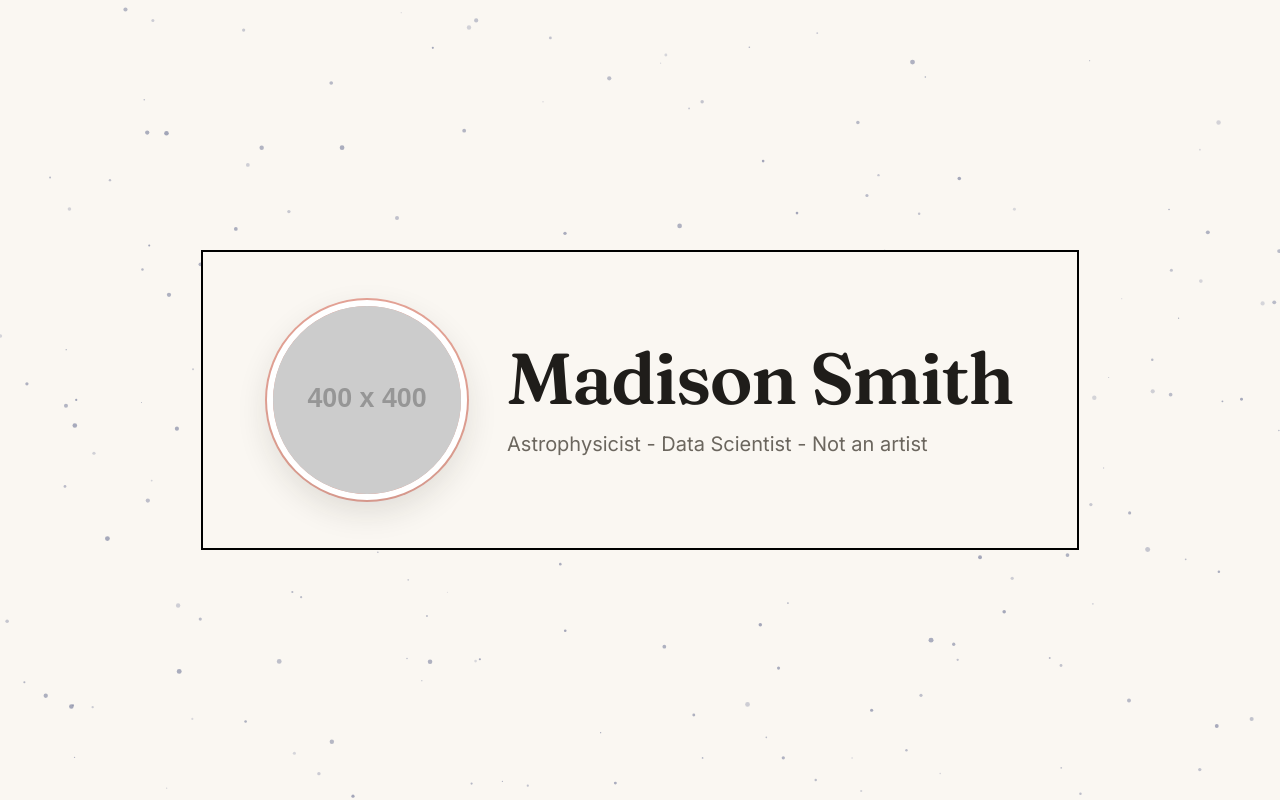
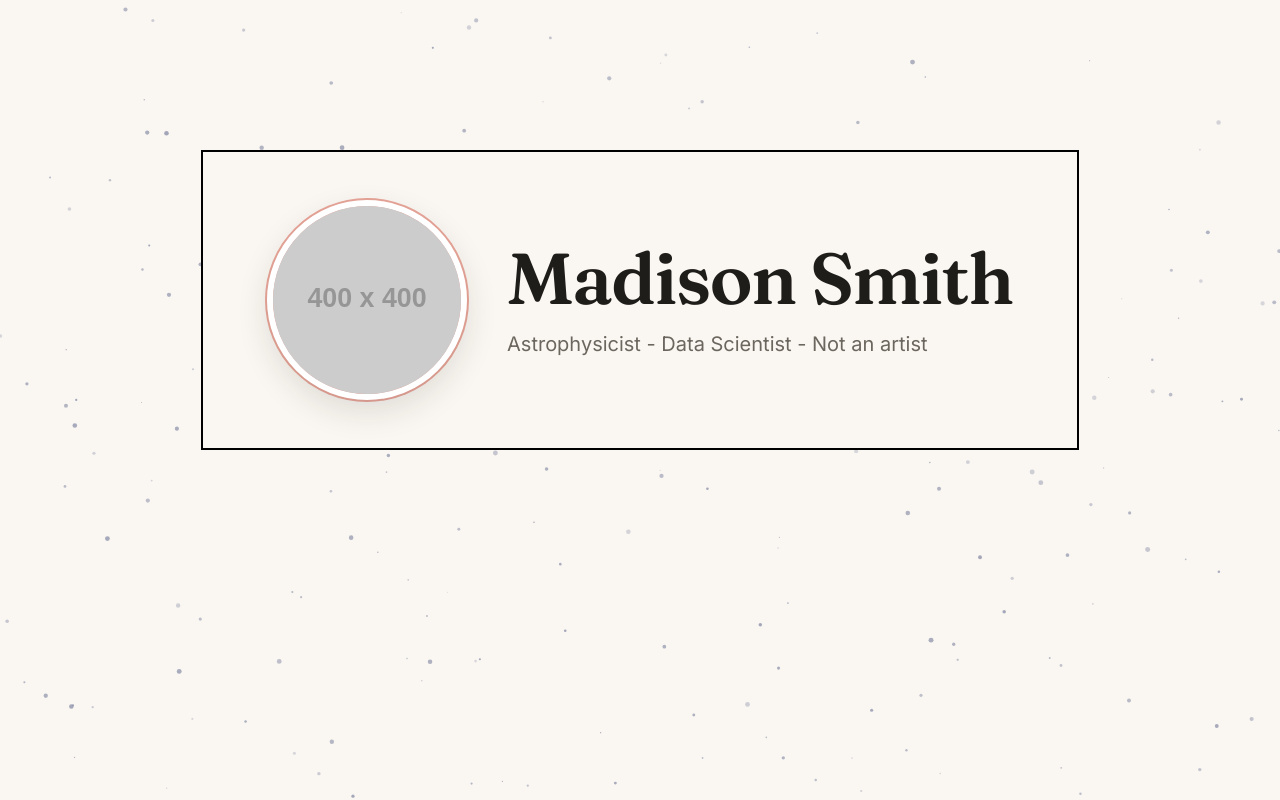
Before and after one commit to msmith126/homepage, a plain HTML site: page hero-section.html in a window 1280 px wide. Drawn offline with Linux system fonts and the light colour scheme; placeholder pictures from the web are drawn by us.

Commit message:
minor changes by hand to make nicer

```diff
--- a/hero-section.html
+++ b/hero-section.html
@@ -59,7 +59,7 @@
       main {
         position: relative;
         z-index: 1;
-        min-height: 100vh;
+        min-height: 75vh;
         display: grid;
         place-items: center;
       }
@@ -144,6 +144,7 @@
         canvas.height = innerHeight * dpr;
         ctx.setTransform(dpr, 0, 0, dpr, 0, 0);
 
+        //change here for more/less stars. lower number gives more stars (obviously)
         const count = Math.round((innerWidth * innerHeight) / 5000);
         stars = Array.from({ length: count }, () => {
           const r = 0.5 + Math.random() * 2; // radius: 0.5–2.5px
```
